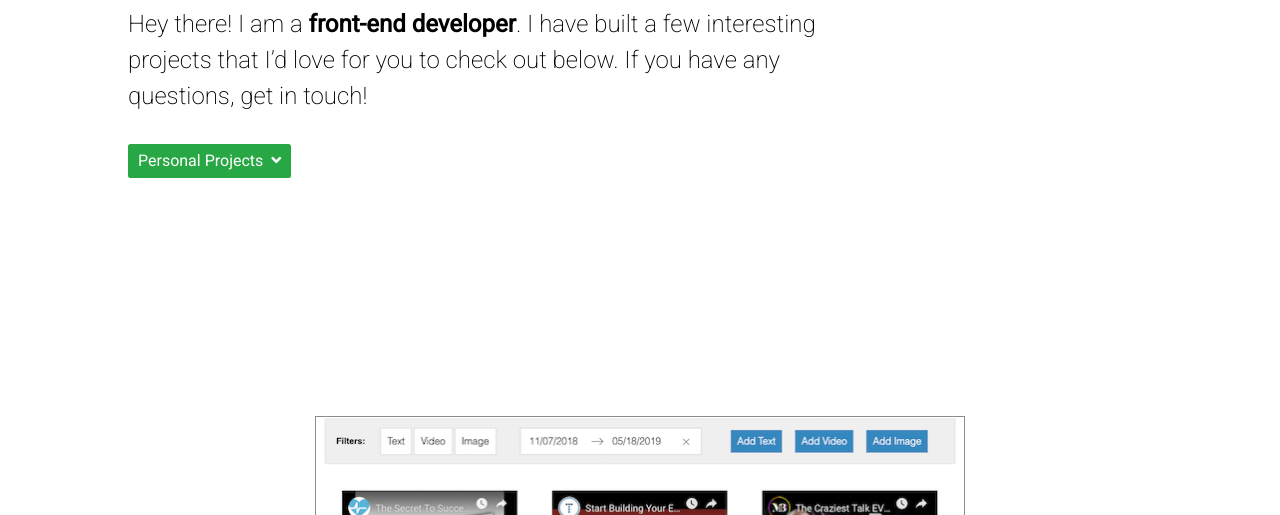
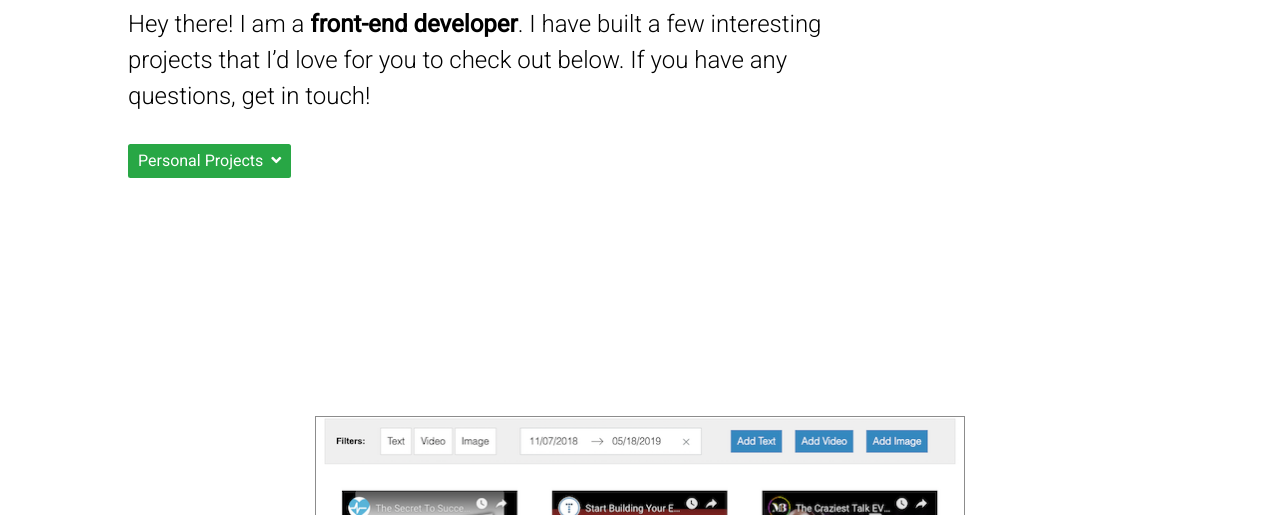
Before and after one commit to kennyjohn/kennyjohn.github.io, a plain HTML site: page index.html in a window 1280 px wide. Shown: the part 285-800 px from the top of the page. Drawn offline with nearby package versions, Linux system fonts and the light colour scheme.

Commit message:
font-weight 200 DNE

```diff
--- a/index.html
+++ b/index.html
@@ -6,7 +6,7 @@
     <meta http-equiv="X-UA-Compatible" content="ie=edge">
     <meta name="author" content="Kenny John">
     <link rel="stylesheet" href="https://maxcdn.bootstrapcdn.com/bootstrap/3.3.7/css/bootstrap.min.css">
-    <link href="https://fonts.googleapis.com/css?family=Roboto:200,400" rel="stylesheet">
+    <link href="https://fonts.googleapis.com/css?family=Roboto:300,400" rel="stylesheet">
     <link rel="stylesheet" href="https://use.fontawesome.com/releases/v5.7.2/css/all.css" integrity="sha384-fnmOCqbTlWIlj8LyTjo7mOUStjsKC4pOpQbqyi7RrhN7udi9RwhKkMHpvLbHG9Sr" crossorigin="anonymous">
     <!-- <link href="https://unpkg.com/aos@2.3.1/dist/aos.css" rel="stylesheet"> -->
     <script src="https://ajax.googleapis.com/ajax/libs/jquery/3.2.1/jquery.min.js"></script>
--- a/styling.css
+++ b/styling.css
@@ -55,7 +55,7 @@ body, html {
     font-size: 2.4rem;
     padding: 1rem 0;
     color: black;
-    font-weight: 200;
+    font-weight: 300;
     max-width: 75%;
 }
 
```
